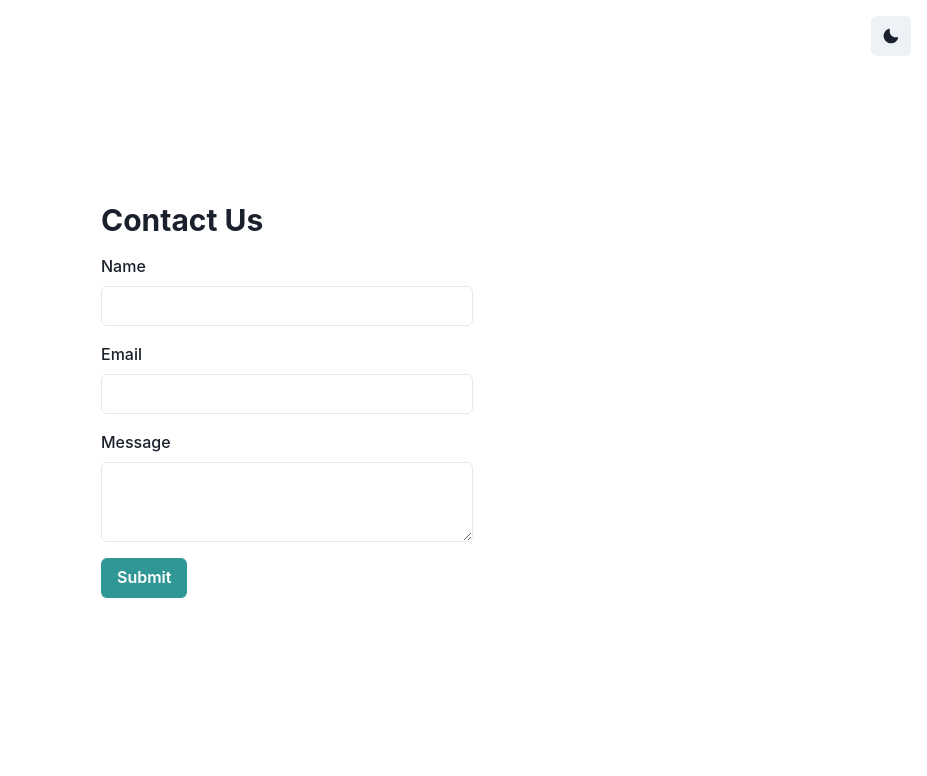
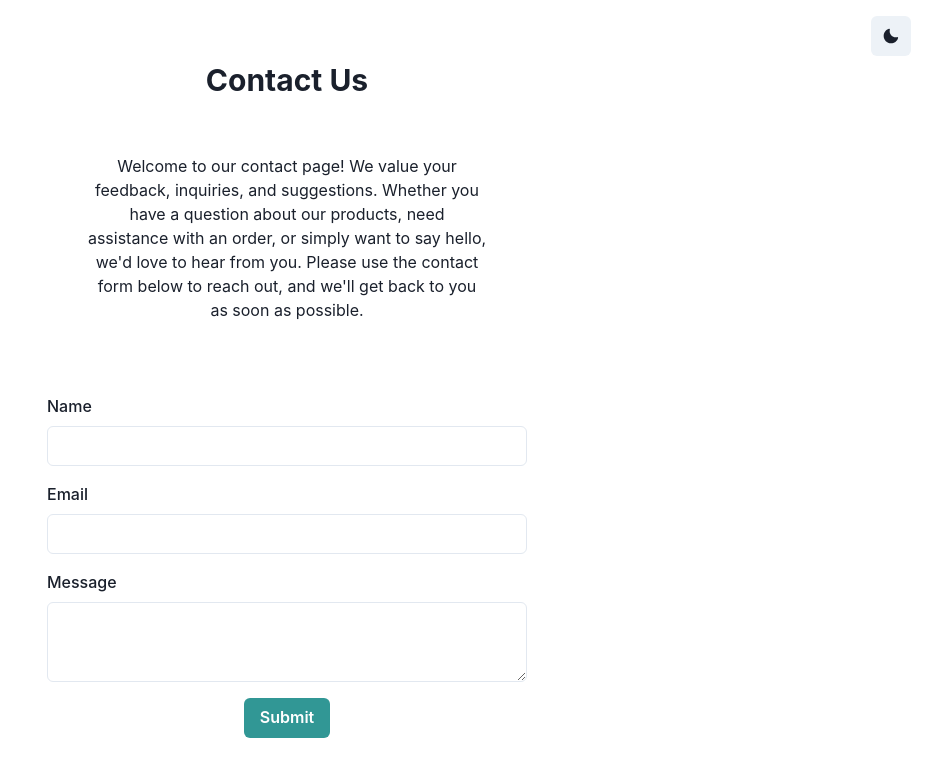
Before and after one commit to baalbeker/PhotoScope, a React (Vite) app: page /contacts in a window 1280 px wide. Shown: the top 776 px of the page, without its empty margins (353-1280 px from the left). Built offline with nearby package versions, Linux system fonts and the light colour scheme; no server answers; the database is empty.

Commit message:
add Contact Page message

```diff
--- a/src/App.jsx
+++ b/src/App.jsx
@@ -25,7 +25,7 @@ import Home from "./views/Home/Home";
 import UserMenu from "./components/UserMenu/UserMenu";
 import Friends from "./views/Friends/Friends";
 import Upload from "./views/Upload/Upload";
-import ContactForm from "./components/ContactForm/ContactForm";
+import Contact from "./views/Contact/Contact";
 import UserPhotos from "./components/UserPhotos/UserPhotos";
 
 
@@ -113,7 +113,7 @@ function App() {
                       <Route path="register" element={<Register />} />
                       <Route path="login" element={<Login />} />
                       <Route path="upload" element={<Upload />} />
-                      <Route path="contacts" element={<ContactForm />} />
+                      <Route path="contacts" element={<Contact />} />
                       <Route path="*" element={<NotFound />} />
                       <Route path="/user/:id" element={<UserPhotos />} />
                     </Routes>
--- a/src/common/constants.js
+++ b/src/common/constants.js
@@ -108,3 +108,5 @@ export const PHOTOGRAPHY_FACTS = [
       icon: progressIcon,
     },
   ];
+
+  export const CONTACTMS = "Welcome to our contact page! We value your feedback, inquiries, and suggestions. Whether you have a question about our products, need assistance with an order, or simply want to say hello, we'd love to hear from you. Please use the contact form below to reach out, and we'll get back to you as soon as possible."
--- a/src/components/ContactForm/ContactForm.jsx
+++ b/src/views/Contact/Contact.jsx
@@ -1,9 +1,10 @@
 import { useState } from 'react';
-import { Box, Heading, Input, Textarea, Button, FormControl, FormLabel } from '@chakra-ui/react';
+import { Box, Heading,Text, Input, Textarea, Button, FormControl, FormLabel } from '@chakra-ui/react';
 import { ToastContainer, toast } from 'react-toastify';
 import emailjs from 'emailjs-com';
+import { CONTACTMS } from '../../common/constants';
 
-const ContactForm = () => {
+const Contact = () => {
   const initialState = {name: '',email: '',message: '',}
   const [formData, setFormData] = useState(initialState);
 
@@ -38,8 +39,9 @@ const ContactForm = () => {
   };
 
   return (
-    <Box w="30%">
-      <Heading size="lg" mb={4}>Contact Us</Heading>
+    <Box textAlign="center" w="60vh">
+      <Heading  size="lg" mb={4}>Contact Us</Heading>
+      <Text mb="4vh" p={10}>{CONTACTMS}</Text>
       <form onSubmit={handleSubmit}>
         <FormControl>
           <FormLabel htmlFor="name">Name</FormLabel>
@@ -81,4 +83,4 @@ const ContactForm = () => {
   );
 };
 
-export default ContactForm;
+export default Contact;
```
